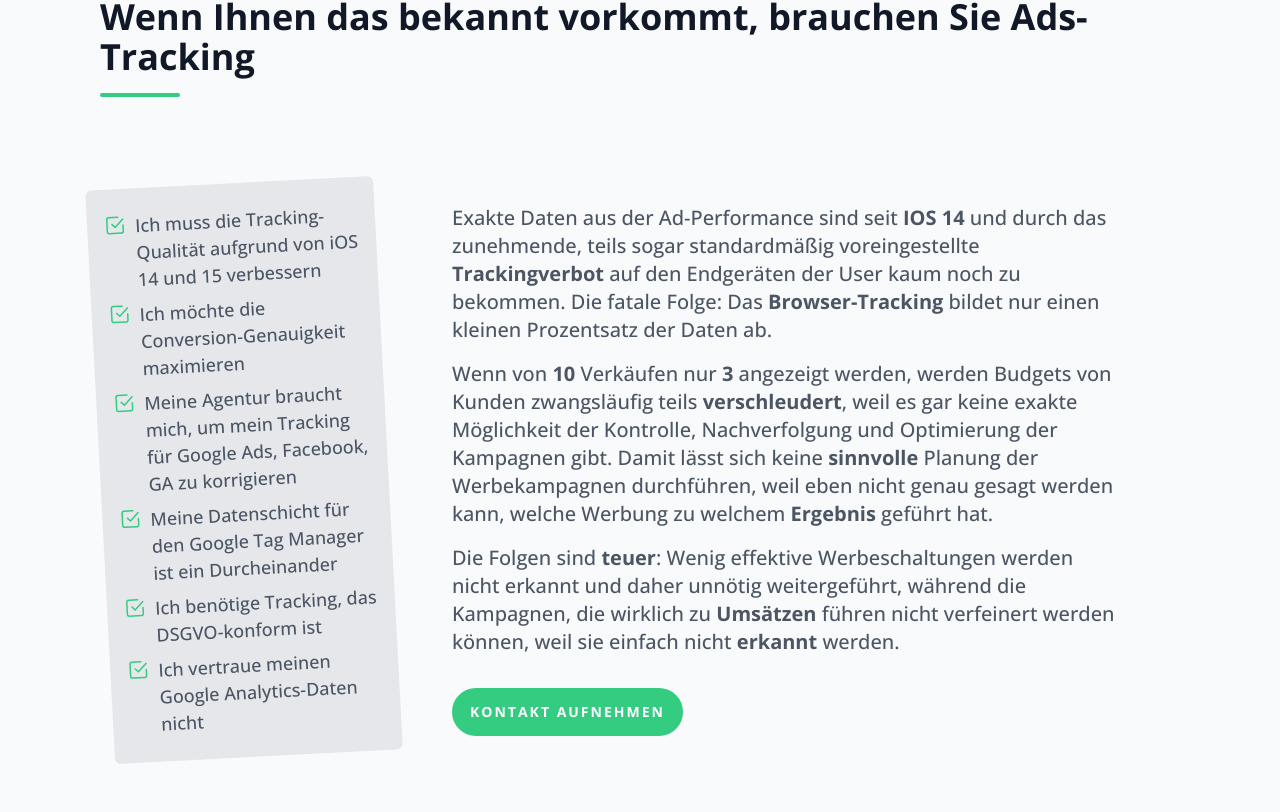
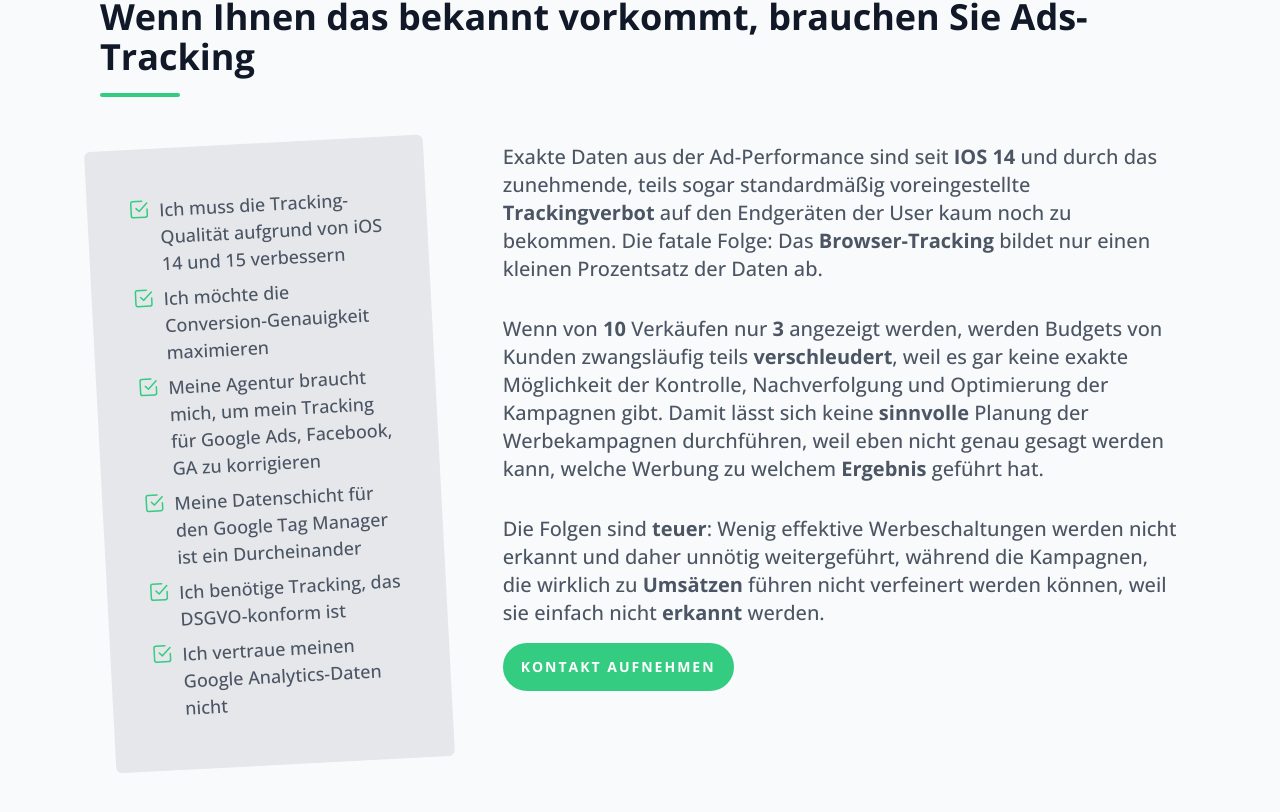
Before and after one commit to Usama-26/ads-tracking-nuxt, a Nuxt app: page / in a window 1280 px wide. Shown: the part 3448-4260 px from the top of the page. Built offline with nearby package versions, Linux system fonts and the light colour scheme.

Commit message:
IOS Section Alignment fixed

```diff
--- a/components/Footer.vue
+++ b/components/Footer.vue
@@ -4,13 +4,13 @@
       <div class="flex gap-8 md:flex-nowrap flex-wrap">
         <div class="flex md:flex-nowrap flex-wrap w-full gap-16">
           <div class="md:w-1/2 w-full">
-            <div class="mb-8">
+            <NuxtLink to="/" class="inline-block mb-8">
               <img
                 src="~/assets/images/ads-tracking-logo-white.svg"
                 alt="Ads Tracking Logo White"
                 class="md:w-60 w-96"
               />
-            </div>
+            </NuxtLink>
             <h3 class="font-bold text-sm leading-loose pb-4 lg:w-4/5">
               Mehr Umsatz & bessere Daten – Ihr Vorsprung mit serverseitigem Tracking
             </h3>
--- a/pages/index.vue
+++ b/pages/index.vue
@@ -14,9 +14,9 @@
           <span class="inline-block h-1 w-20 mt-4 rounded bg-[#34cc81]"></span>
         </div>
 
-        <div class="flex md:flex-row flex-col items-center lg:mx-20 mx-5 gap-16 mt-20">
-          <div class="bg-gray-200 rounded-md lg:w-72 -rotate-3">
-            <ul class="lg:m-0 mx-4 p-4 font-medium text-[18px]">
+        <div class="flex md:flex-row flex-col lg:mx-20 mx-5 gap-16 mt-10">
+          <div class="bg-gray-200 rounded-md basis-2/6 -rotate-3">
+            <ul class="lg:m-0 mx-4 xl:p-10 p-4 font-medium text-[18px]">
               <li class="my-2 flex gap-2">
                 <img src="~/assets/icons/checkbox.svg" alt="checkbox" class="self-start" />
                 <span>Ich muss die Tracking-Qualität aufgrund von iOS 14 und 15 verbessern</span>
@@ -49,14 +49,14 @@
               </li>
             </ul>
           </div>
-          <div class="max-w-2xl flex flex-col gap-4 lg:text-xl text-md leading-7 font-medium">
-            <p>
+          <div class="basis-4/6 self-start lg:text-xl text-md leading-7 font-medium">
+            <p class="mb-8">
               Exakte Daten aus der Ad-Performance sind seit <b>IOS 14</b> und durch das zunehmende,
               teils sogar standardmäßig voreingestellte <b>Trackingverbot</b> auf den Endgeräten der
               User kaum noch zu bekommen. Die fatale Folge: Das <b>Browser-Tracking</b> bildet nur
               einen kleinen Prozentsatz der Daten ab.
             </p>
-            <p>
+            <p class="mb-8">
               Wenn von <b>10</b> Verkäufen nur <b>3</b> angezeigt werden, werden Budgets von Kunden
               zwangsläufig teils <b>verschleudert</b>, weil es gar keine exakte Möglichkeit der
               Kontrolle, Nachverfolgung und Optimierung der Kampagnen gibt. Damit lässt sich keine
```
